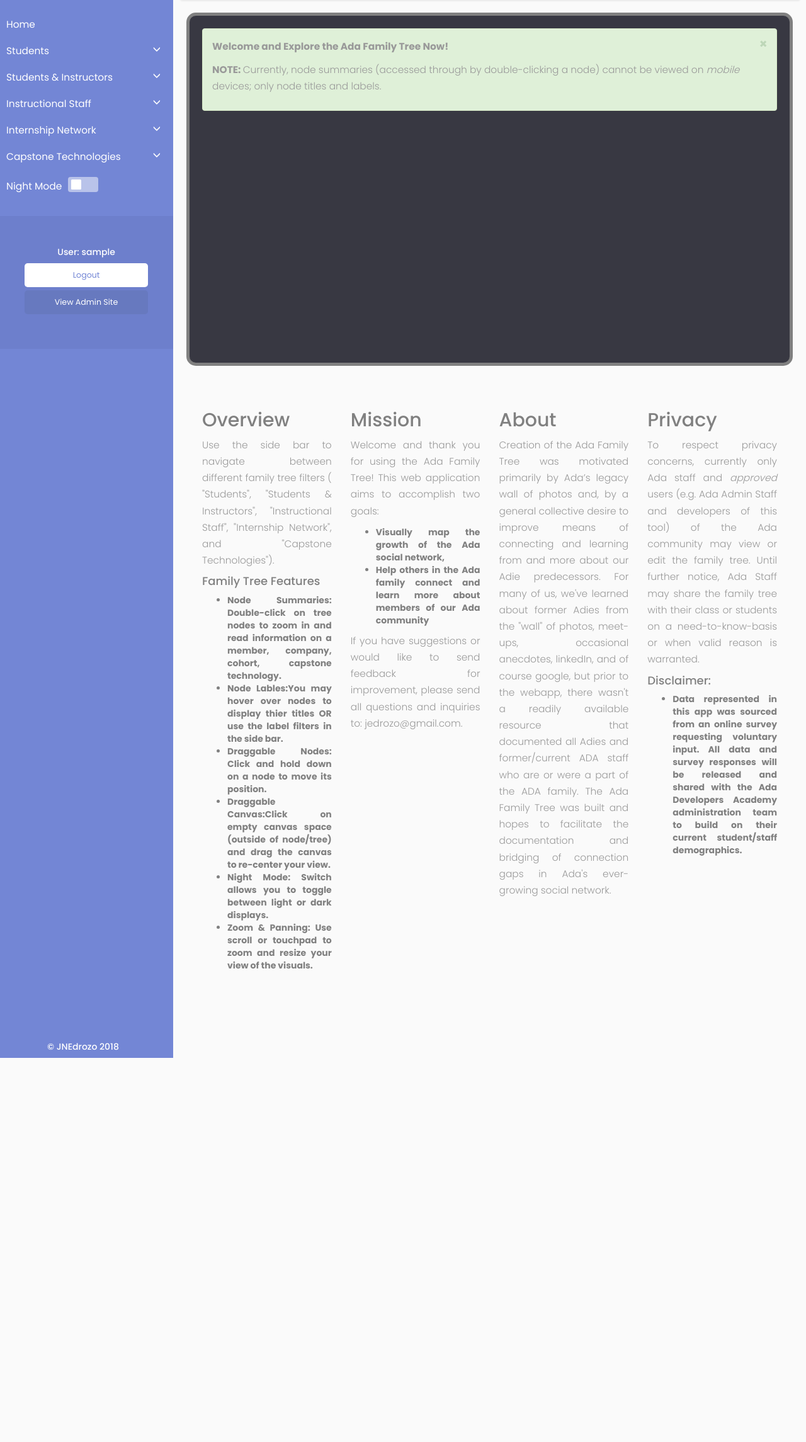
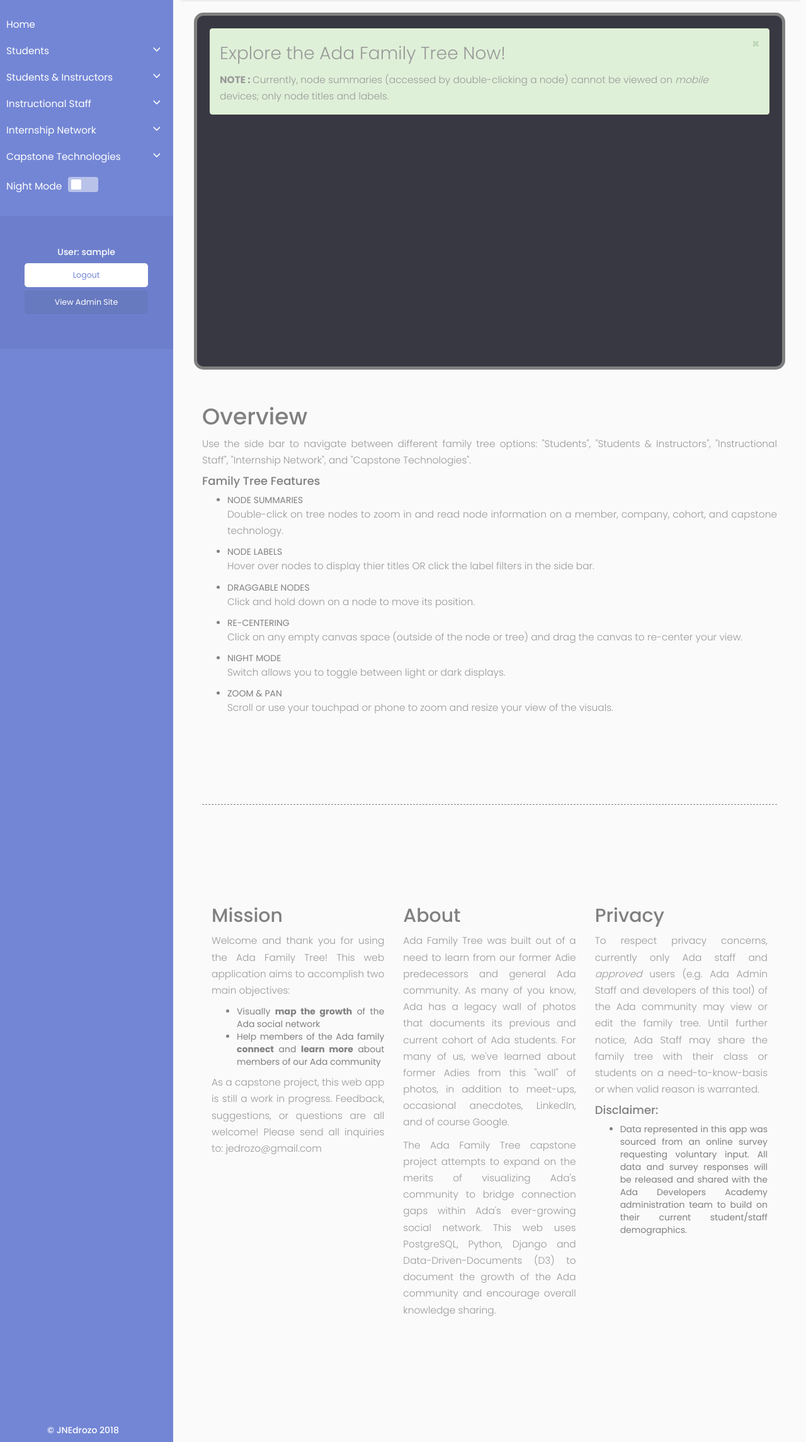
Before and after one commit to JNEdrozo/adaFamilyTree, a Django app: page / in a window 1280 px wide; the page is wider, and only the part inside the window is pictured. Shown: the part 98-2388 px from the top of that part at 63% size. Before the commit the page ends 1778 px from the top of that part, so only its background shows below. Run offline with Django 3.2, Linux system fonts and the light colour scheme; the visitor is signed in with stand-in values (Sample User, id 1); data that the repository does not hold is empty; some libraries are stand-ins or nearby versions; some web fonts are replaced.

Commit message:
Corrected and adjusted spacing in landing page info

```diff
--- a/adaTree/static/css/style.css
+++ b/adaTree/static/css/style.css
@@ -5,13 +5,13 @@
     HOME PAGE
 ----------------------------------------------------- */
 #intro {
-  /* margin-left: 20px;
-  margin-right: 20px;
-  margin-top: 50px;
-  margin-bottom: 20px; */
+  /* margin-left: 15px;
+  margin-right: 30px; */
+  margin-top: -5px;
+  margin-bottom: 20px;
 }
 
-#intro h2, h4{
+#intro h1, h2, h4{
   color: gray;
 }
 
@@ -21,12 +21,12 @@
 
 .content-divider {
   height: 1px;
-  border-bottom: 1px dashed transparent;
-  margin: 40px 0;
+  border-bottom: 1px dashed gray;
+  margin: 140px 0px;
 }
 
 #tutorial {
-  margin: 20px 10px;
+  margin: 20px 22px;
   /* animation: fade 2s; */
   /* background-color: #22222D; */
   background-color: #383842;
@@ -47,19 +47,27 @@
   animation: fade 2s;
 }
 
+#tutorial-heading {
+  font-size: 2em;
+  font-family: 'Poppins', sans-serif;
+}
+
 #general-info {
   color: gray;
   display: inline-block;
   padding: 20px;
-  margin-top: 10px;
-  margin-bottom: 20px;
+  /* margin-top: 5px; */
+  margin-bottom: 70px;
   text-align: justify;
 }
 
-#how-to, #mission, #about, #privacy {
-
+#family-tree-features {
+  margin-top: 30px;
 }
 
+.home-info {
+  margin-bottom: 60px;
+}
 
 /* ---------------------------------------------------
     GLOW
--- a/adaTree/templates/adaTree/index.html
+++ b/adaTree/templates/adaTree/index.html
@@ -37,13 +37,13 @@
     <div id="tutorial">
       <div id="tutorial-msg" class="alert alert-success alert-dismissable">
         <a href="#" class="close" data-dismiss="alert" aria-label="close">&times;</a>
-        <strong>
-        <p>
-          <strong>Welcome and Explore the Ada Family Tree Now!</strong>
+        <p id="tutorial-heading">
+          Explore the Ada Family Tree Now!
         </p>
 
         <p>
-          <strong>NOTE: </strong>Currently, node summaries (accessed through by double-clicking a node) cannot be viewed on <em>mobile</em> devices; only node titles and labels.
+          <strong>NOTE :   </strong>
+            Currently, node summaries (accessed by double-clicking a node) cannot be viewed on <em>mobile</em> devices; only node titles and labels.
         </p>
       </div>
 
@@ -56,7 +56,7 @@
         </div>
 
         <div class="d3-visual-home">
-          <svg width="1500" height="420"></svg>
+          <svg width="1090" height="370"></svg>
         </div>
       </div>
     </div>
@@ -253,72 +253,88 @@
 
 
     <div id="general-info">
-      <div id="intro" class=" col-sm-3">
-
-        <h2 id="how-to">Overview</h2>
+      <div id="intro" class="col-md-12">
+        <h1 id="how-to">Overview</h1>
             <p>
-              Use the side bar to navigate between different family tree filters ( "Students", "Students & Instructors", "Instructional Staff", "Internship Network", and "Capstone Technologies").
+              Use the side bar to navigate between different family tree options: "Students", "Students & Instructors", "Instructional Staff", "Internship Network", and "Capstone Technologies".
             </p>
 
-          <h4>Family Tree Features</h4>
+          <h4 class="header-4-space">Family Tree Features</h4>
             <ul>
               <li>
-                Node Summaries: Double-click on tree nodes to zoom in and read information on a member, company, cohort, capstone technology.
+                NODE SUMMARIES
+                <p>
+                  Double-click on tree nodes to zoom in and read node information on a member, company, cohort, and capstone technology.
+                </p>
               </li>
               <li>
-                Node Lables:You may hover over nodes to display thier titles OR use the label filters in the side bar.
+                NODE LABELS
+                <P>
+                  Hover over nodes to display thier titles OR click the label filters in the side bar.
+                </P>
               </li>
               <li>
-                Draggable Nodes: Click and hold down on a node to move its position.
+                DRAGGABLE NODES
+                <P>
+                  Click and hold down on a node to move its position.
+                </P>
               </li>
               <li>
-                Draggable Canvas:Click on empty canvas space (outside of node/tree) and drag the canvas to re-center your view.
+                RE-CENTERING
+                <P>
+                  Click on any empty canvas space (outside of the node or tree) and drag the canvas to re-center your view.
+                </P>
               </li>
               <li>
-                Night Mode: Switch allows you to toggle between light or dark displays.
+                NIGHT MODE
+                <p>
+                  Switch allows you to toggle between light or dark displays.
+                </p>
               </li>
               <li>
-                Zoom & Panning: Use scroll or touchpad to zoom and resize your view of the visuals.
+                ZOOM & PAN
+                <p>
+                  Scroll or use your touchpad or phone to zoom and resize your view of the visuals.
+                </p>
               </li>
-
             </ul>
           <div class="content-divider">
       </div>
 
-
-      </div>
-      <div class="col-sm-3">
+      <div class="col-md-4 home-info">
         <h2 id="mission">Mission</h2>
 
         <p>
-          Welcome and thank you for using the Ada Family Tree!
-          This web application aims to accomplish two goals:
+          Welcome and thank you for using the Ada Family Tree! This web application aims to accomplish two main objectives:
         </p>
 
         <ul>
           <li>
-            Visually <strong>map the growth</strong> of the Ada social network,
+            Visually <strong>map the growth</strong> of the Ada social network
           </li>
           <li>
-            Help others in the Ada family <strong>connect</strong> and <strong>learn more</strong> about members of our Ada community
+            Help members of the Ada family <strong>connect</strong> and <strong>learn more</strong> about members of our Ada community
           </li>
         </ul>
 
-        <p>If you have suggestions or would like to send feedback for improvement, please send all questions and inquiries to: jedrozo@gmail.com. </p>
-
+        <p>
+          As a capstone project, this web app is still a work in progress. Feedback, suggestions, or questions are all welcome! Please send all inquiries to: jedrozo@gmail.com
+        </p>
 
       </div>
 
 
-      <div class="col-sm-3">
+      <div class="col-md-4 home-info">
         <h2 id="about">About</h2>
           <p>
-            Creation of the Ada Family Tree was motivated primarily by Ada’s legacy wall of photos and, by a general collective desire to improve means of connecting and learning from and more about our Adie predecessors. For many of us, we've learned about former Adies from the "wall" of photos, meet-ups, occasional anecdotes, linkedIn, and of course google, but prior to the webapp, there wasn't a readily available resource that documented all Adies and former/current ADA staff who are or were a part of the ADA family. The Ada Family Tree was built and hopes to facilitate the documentation and bridging of connection gaps in Ada's ever-growing social network.
-
+            Ada Family Tree was built out of a need to learn from our former Adie predecessors and general Ada community. As many of you know, Ada has a legacy wall of photos that documents its previous and current cohort of Ada students. For many of us, we've learned about former Adies from this "wall" of photos, in addition to meet-ups, occasional anecdotes, LinkedIn, and of course Google.
+          </p>
+          <p>
+            The Ada Family Tree capstone project attempts to expand on the merits of visualizing Ada's community to bridge connection gaps within Ada's ever-growing social network. This web uses PostgreSQL, Python, Django and Data-Driven-Documents (D3) to document the growth of the Ada community and encourage overall knowledge sharing.
           </p>
       </div>
 
-      <div class="col-sm-3">
+      <div class="col-md-4 home-info">
 
         <h2 id="privacy">Privacy</h2>
           <p>
@@ -326,14 +342,12 @@
           </p>
 
 
-          <h4>Disclaimer:</h4>
+        <h4 class="header-4-space">Disclaimer:</h4>
           <ul>
             <li>
               Data represented in this app was sourced from an online survey requesting voluntary input. All data and survey responses will be released and shared with the Ada Developers Academy administration team to build on their current student/staff demographics.
             </li>
           </ul>
-
-
       </div>
 
     </div>
```
